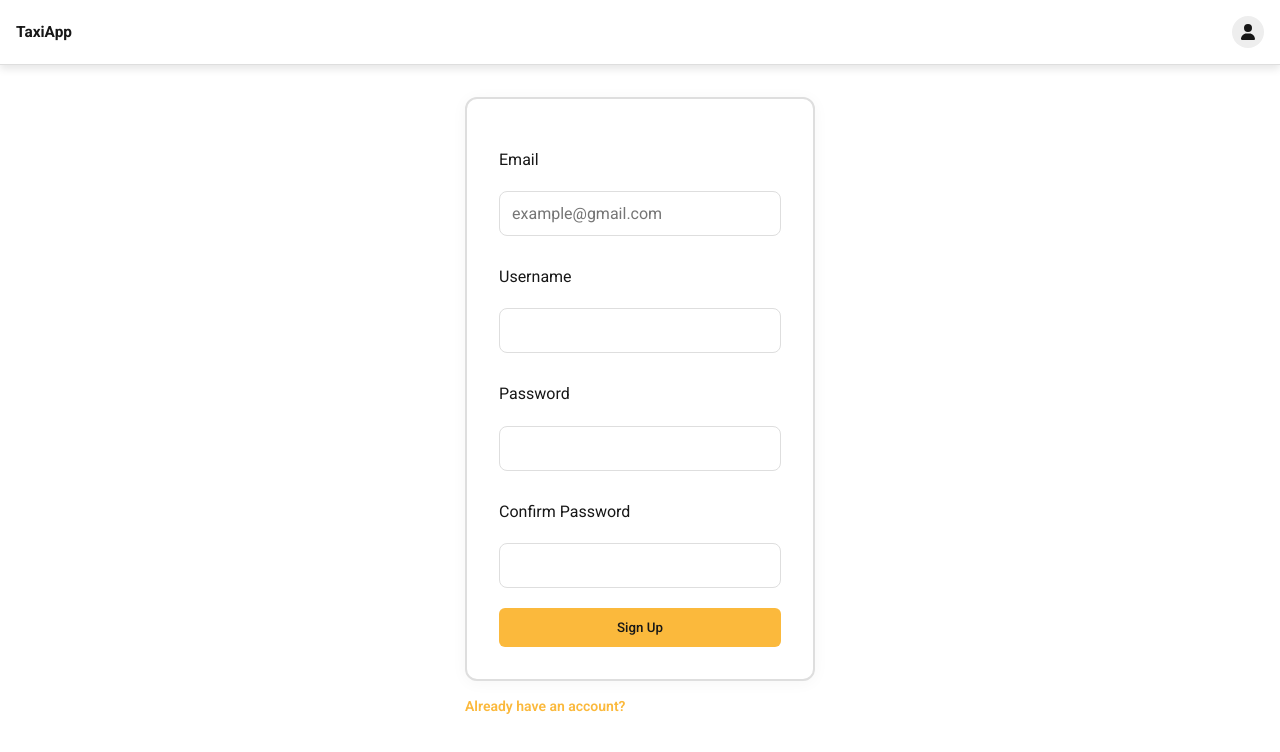
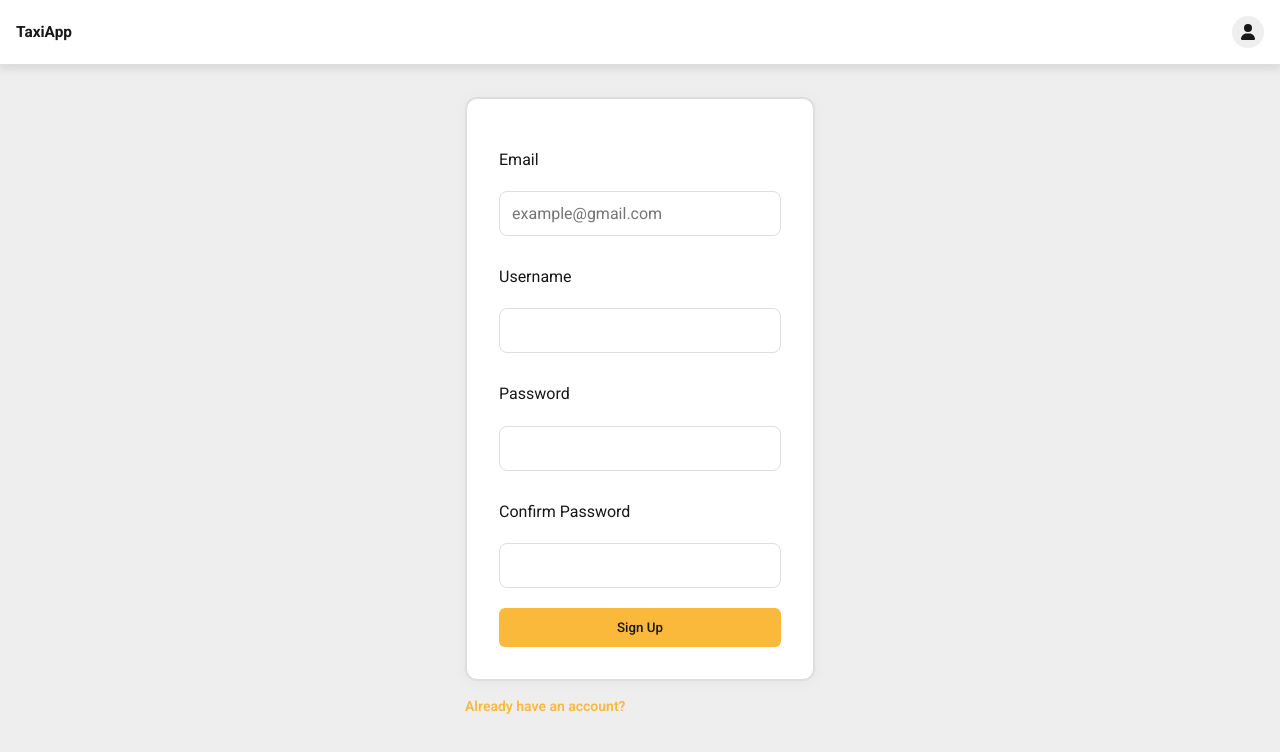
Before and after one commit to matiasenrigue/Taximize, a Next.js app in the folder apps/frontend/: page /en/signup in a window 1280 px wide. Shown: the top 752 px of the page. Built offline with nearby package versions, Linux system fonts and the light colour scheme; no server answers.

Commit message:
optimized theme color.

```diff
--- a/apps/frontend/app/[lang]/signup/page.module.css
+++ b/apps/frontend/app/[lang]/signup/page.module.css
@@ -1,6 +1,6 @@
 .page {
     min-height: 100vh;
-    background: var(--color-surface);
+    background: var(--color-background);
     display: flex;
     align-items: center;
     justify-content: center;
@@ -22,7 +22,7 @@
     border: 2px solid var(--color-border);
     border-radius: 12px;
     padding: 40px 32px 32px 32px;
-    background: #fff;
+    background: var(--color-surface);
     box-shadow: 0 2px 16px rgba(0,0,0,0.04);
     display: flex;
     flex-direction: column;
@@ -46,7 +46,7 @@
 
 .input.error {
     border: 1.5px solid var(--color-danger);
-    background: #fff0f0;
+    background: var(--color-on-surface-low-contrast);
 }
 
 .error_text {
```
